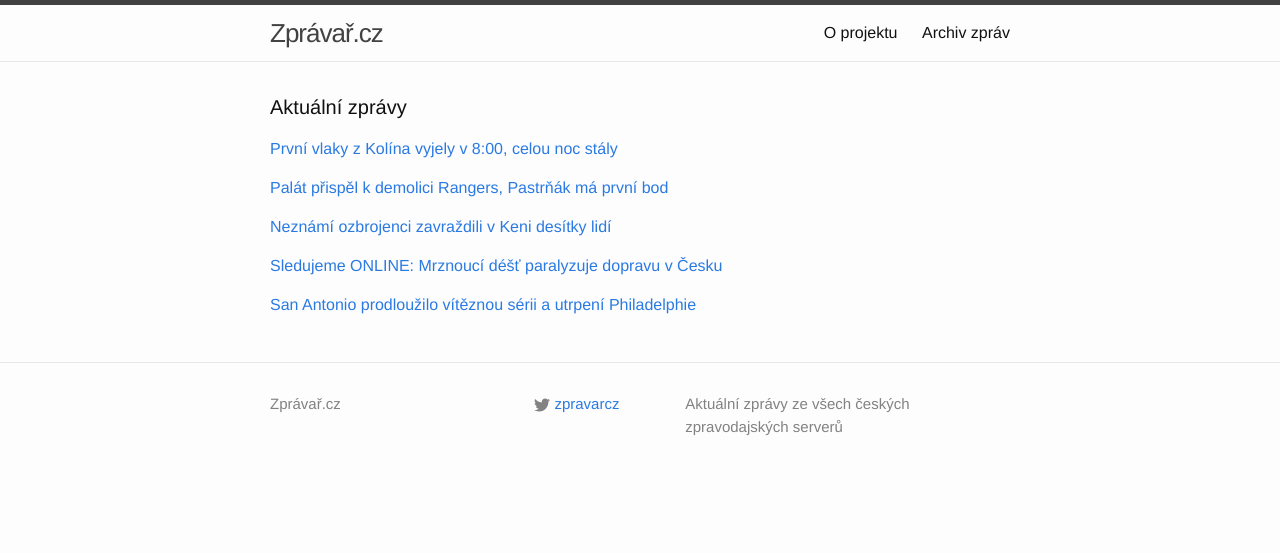
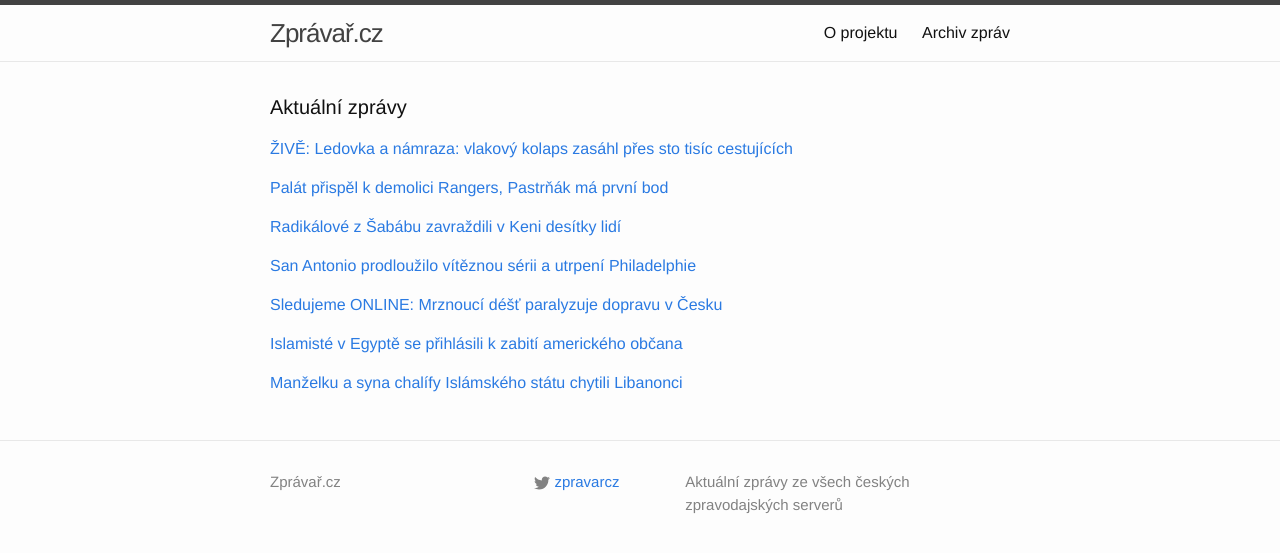
Before and after one commit to adliska/zpravar, a Jekyll site: the page built from index.html, in a window 1280 px wide. Shown: the top 553 px of the page. Built offline with Jekyll 4.4.1, drawn with Linux system fonts in a browser that asks for light colours.

Commit message:
zpravar news update

```diff
--- a/index.html
+++ b/index.html
@@ -5,9 +5,11 @@ layout: default
 <div class="home">
     <h1 class="page-heading">Aktuální zprávy</h1>
 
-<p><a href="javascript:;" onclick="toggle_visibility('zpravy0')">První vlaky z Kolína vyjely v 8:00, celou noc stály</a></p>
+<p><a href="javascript:;" onclick="toggle_visibility('zpravy0')">ŽIVĚ: Ledovka a námraza: vlakový kolaps zasáhl přes sto tisíc cestujících</a></p>
 <div id="zpravy0" style="display:none">
 <ul>
+<li><a href=http://www.tyden.cz/rubriky/domaci/pocasi/zive-ledovka-a-namraza-vlakovy-kolaps-zasahl-pres-sto-tisic-cestujicich_325931.html>ŽIVĚ: Ledovka a námraza: vlakový kolaps zasáhl přes sto tisíc cestujících - www.tyden.cz</a></li>
+<li><a href=http://www.ceskenoviny.cz/zpravy/zpravy/kvuli-pocasi-kolabuje-zeleznice-problem-zasahl-pres-100-000-lidi/1153847>Kvůli počasí kolabuje železnice, problém zasáhl přes 100.000 lidí - www.ceskenoviny.cz</a></li>
 <li><a href=http://www.ceskenoviny.cz/zpravy/zpravy/prvni-vlaky-z-kolina-vyjely-v-8-00-celou-noc-staly/1153847>První vlaky z Kolína vyjely v 8:00, celou noc stály - www.ceskenoviny.cz</a></li>
 <li><a href=http://www.novinky.cz/ekonomika/355137-cez-vyhlasil-kalamitni-stav-na-chrudimsku-svitavsku-a-prerovsku.html>ČEZ vyhlásil kalamitní stav na Chrudimsku, Svitavsku a Přerovsku - www.novinky.cz</a></li>
 <li><a href=http://www.ceskenoviny.cz/zpravy/zpravy/cez-vyhlasil-kalamitni-stav-v-okresech-chrudim-svitavy-a-prerov/1153937>ČEZ vyhlásil kalamitní stav v okresech Chrudim, Svitavy a Přerov - www.ceskenoviny.cz</a></li>
@@ -54,25 +56,42 @@ layout: default
 <li><a href=http://www.sportovninoviny.cz/zpravy/palat-prispel-k-vyhre-tampy-skorovali-take-sekac-a-erat/1153902>Palát přispěl k výhře Tampy, skórovali také Sekáč a Erat - www.sportovninoviny.cz</a></li>
 <li><a href=http://sport.aktualne.cz/palat-prispel-k-demolici-rangers-trefili-se-i-sekac-a-erat/r~d122a32479e911e49bec0025900fea04/>Palát přispěl k demolici Rangers, trefili se i Sekáč a Erat - sport.aktualne.cz</a></li>
 </ul>
-</div><p><a href="javascript:;" onclick="toggle_visibility('zpravy2')">Neznámí ozbrojenci zavraždili v Keni desítky lidí</a></p>
+</div><p><a href="javascript:;" onclick="toggle_visibility('zpravy2')">Radikálové z Šabábu zavraždili v Keni desítky lidí</a></p>
 <div id="zpravy2" style="display:none">
 <ul>
+<li><a href=http://www.ceskatelevize.cz/ct24/svet/294204-radikalove-z-sababu-zavrazdili-v-keni-desitky-lidi/>Radikálové z Šabábu zavraždili v Keni desítky lidí - www.ceskatelevize.cz</a></li>
+<li><a href=http://echo24.cz/a/itJmR>Islámští ozbrojenci zabili v Keni 36 lidí - echo24.cz</a></li>
 <li><a href=http://www.ceskatelevize.cz/ct24/svet/294204-neznami-ozbrojenci-zavrazdili-v-keni-desitky-lidi/>Neznámí ozbrojenci zavraždili v Keni desítky lidí - www.ceskatelevize.cz</a></li>
+<li><a href=http://www.novinky.cz/zahranicni/svet/355130-extremiste-v-keni-postrileli-horniky-muslimy-nechali-jit.html>Extremisté v Keni postříleli horníky, muslimy nechali jít - www.novinky.cz</a></li>
 <li><a href=http://zpravy.aktualne.cz/zahranici/neznami-ozbrojenci-zabili-na-severu-keni-nejmene-36-lidi/r~0da2393c79e911e49b26002590604f2e/>Neznámí ozbrojenci zabili na severu Keni nejméně 36 lidí - zpravy.aktualne.cz</a></li>
 <li><a href=http://www.ceskenoviny.cz/zpravy/zpravy/prinejmensim-36-lidi-zabili-neznami-ozbrojenci-na-severu-keni/1153898>Přinejmenším 36 lidí zabili neznámí ozbrojenci na severu Keni - www.ceskenoviny.cz</a></li>
 </ul>
-</div><p><a href="javascript:;" onclick="toggle_visibility('zpravy3')">Sledujeme ONLINE: Mrznoucí déšť paralyzuje dopravu v Česku</a></p>
+</div><p><a href="javascript:;" onclick="toggle_visibility('zpravy3')">San Antonio prodloužilo vítěznou sérii a utrpení Philadelphie</a></p>
 <div id="zpravy3" style="display:none">
+<ul>
+<li><a href=http://sport.idnes.cz/basketbalova-nba-0kd-/basket.aspx?c=A141202_084736_sport-basket_ald>San Antonio prodloužilo vítěznou sérii a utrpení Philadelphie - sport.idnes.cz</a></li>
+<li><a href=http://sport.aktualne.cz/sampioni-ze-san-antonia-vyhrali-v-nba-poosme-v-rade/r~dd8b7ca079f611e4bdad0025900fea04/>Šampioni ze San Antonia vyhráli v NBA poosmé v řadě - sport.aktualne.cz</a></li>
+<li><a href=http://www.sportovninoviny.cz/zpravy/sampioni-ze-san-antonia-vyhrali-v-nba-poosme-v-rade/1153935>Šampioni ze San Antonia vyhráli v NBA poosmé v řadě - www.sportovninoviny.cz</a></li>
+</ul>
+</div><p><a href="javascript:;" onclick="toggle_visibility('zpravy4')">Sledujeme ONLINE: Mrznoucí déšť paralyzuje dopravu v Česku</a></p>
+<div id="zpravy4" style="display:none">
 <ul>
 <li><a href=http://www.rozhlas.cz/_zprava/sledujeme-online-mrznouci-dest-paralyzuje-dopravu-v-cesku--1427225>Sledujeme ONLINE: Mrznoucí déšť paralyzuje dopravu v Česku - www.rozhlas.cz</a></li>
 <li><a href=http://www.rozhlas.cz/_zprava/sledujeme-online-mrznouci-dest-paralyzuje-dopravu-v-cesku-nejezdi-desitky-spoju--1427225>Sledujeme ONLINE: Mrznoucí déšť paralyzuje dopravu v Česku. Nejezdí desítky spojů - www.rozhlas.cz</a></li>
 <li><a href=http://www.rozhlas.cz/_zprava/namraza-paralyzovala-vlakovou-dopravu-nevyjedou-desitky-spoju--1427225>Námraza paralyzovala vlakovou dopravu. Nevyjedou desítky spojů - www.rozhlas.cz</a></li>
 </ul>
-</div><p><a href="javascript:;" onclick="toggle_visibility('zpravy4')">San Antonio prodloužilo vítěznou sérii a utrpení Philadelphie</a></p>
-<div id="zpravy4" style="display:none">
+</div><p><a href="javascript:;" onclick="toggle_visibility('zpravy5')">Islamisté v Egyptě se přihlásili k zabití amerického občana</a></p>
+<div id="zpravy5" style="display:none">
 <ul>
-<li><a href=http://sport.idnes.cz/basketbalova-nba-0kd-/basket.aspx?c=A141202_084736_sport-basket_ald>San Antonio prodloužilo vítěznou sérii a utrpení Philadelphie - sport.idnes.cz</a></li>
-<li><a href=http://sport.aktualne.cz/sampioni-ze-san-antonia-vyhrali-v-nba-poosme-v-rade/r~dd8b7ca079f611e4bdad0025900fea04/>Šampioni ze San Antonia vyhráli v NBA poosmé v řadě - sport.aktualne.cz</a></li>
-<li><a href=http://www.sportovninoviny.cz/zpravy/sampioni-ze-san-antonia-vyhrali-v-nba-poosme-v-rade/1153935>Šampioni ze San Antonia vyhráli v NBA poosmé v řadě - www.sportovninoviny.cz</a></li>
+<li><a href=http://www.ceskenoviny.cz/zpravy/zpravy/islamiste-v-egypte-se-prihlasili-k-zabiti-americkeho-obcana/1153950>Islamisté v Egyptě se přihlásili k zabití amerického občana - www.ceskenoviny.cz</a></li>
+<li><a href=http://www.ceskatelevize.cz/ct24/svet/294215-zabili-jsme-americana-oznamili-radikalove-ze-sinaje-na-twitteru/>Zabili jsme Američana, oznámili radikálové ze Sinaje na Twitteru - www.ceskatelevize.cz</a></li>
+<li><a href=http://echo24.cz/a/iEv2J>Islamisté zavraždili dalšího Američana, tentokrát v Egyptě - echo24.cz</a></li>
+</ul>
+</div><p><a href="javascript:;" onclick="toggle_visibility('zpravy6')">Manželku a syna chalífy Islámského státu chytili Libanonci</a></p>
+<div id="zpravy6" style="display:none">
+<ul>
+<li><a href=http://www.novinky.cz/zahranicni/blizky-a-stredni-vychod/355144-manzelku-a-syna-chalify-islamskeho-statu-chytili-libanonci.html>Manželku a syna chalífy Islámského státu chytili Libanonci - www.novinky.cz</a></li>
+<li><a href=http://zpravy.idnes.cz/libanon-zatceni-manzelka-syn-bagdadi-dve-/zahranicni.aspx?c=A141202_085811_zahranicni_bse>Libanonští vojáci zatkli manželku a syna vůdce Islámského státu - zpravy.idnes.cz</a></li>
+<li><a href=http://www.ceskenoviny.cz/zpravy/zpravy/libanonci-zadrzeli-manzelku-a-syna-vudce-islamistu-bagdadiho/1153939>Libanonci zadrželi manželku a syna vůdce islamistů Bagdádího - www.ceskenoviny.cz</a></li>
 </ul>
 </div></div>
```
